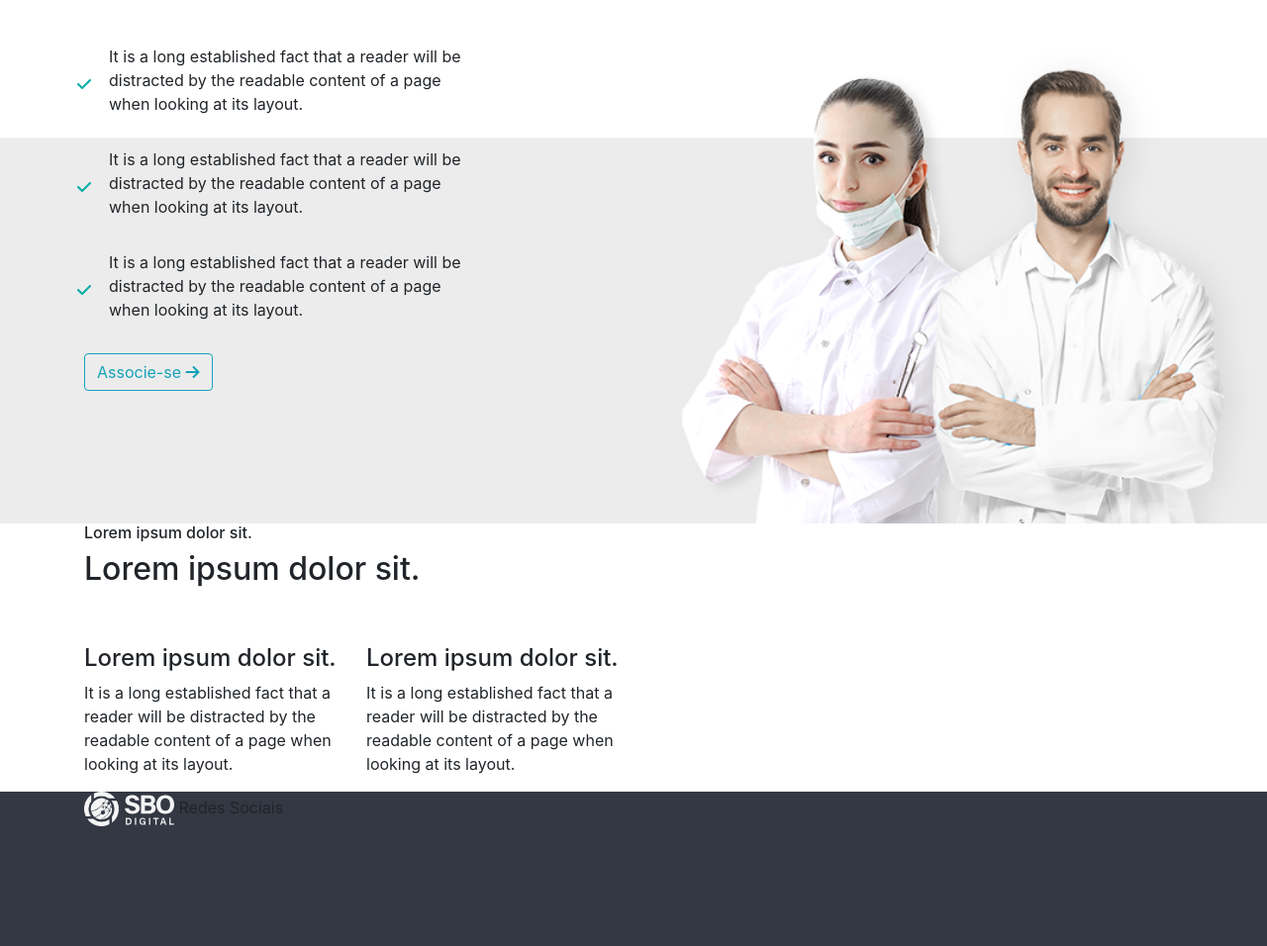
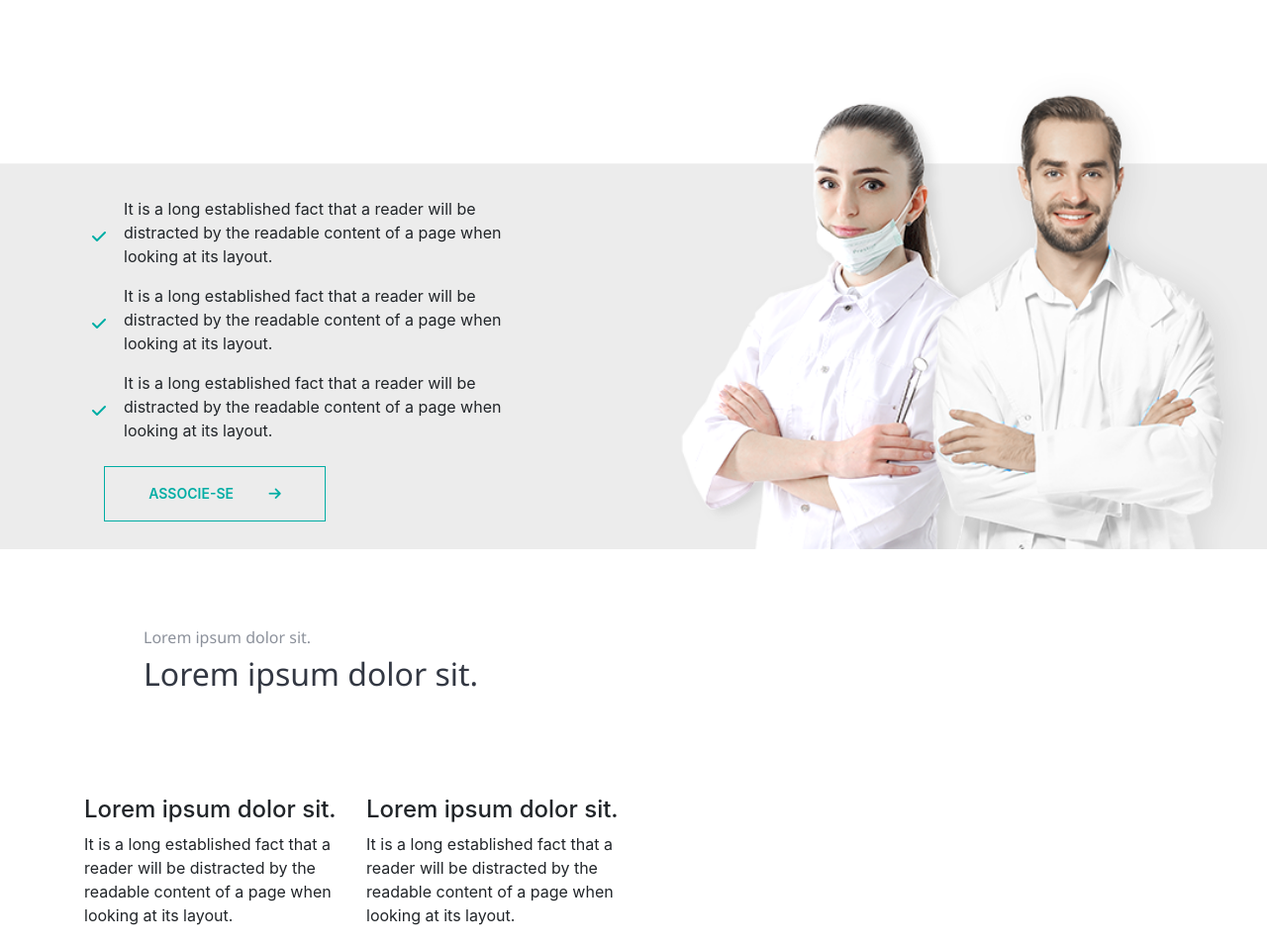
Before and after one commit to leandrown/sbodigital-site, a plain HTML site: page index.html in a window 1280 px wide. Shown: the part 920-1876 px from the top of the page at 99% size. Drawn offline with nearby package versions, Linux system fonts and the light colour scheme.

Commit message:
Ajustes gerais
- Menu finalizado;
- Banner finalizado;
- Noticias finalizado;
- Membros finalizado;

```diff
--- a/index.html
+++ b/index.html
@@ -197,7 +197,8 @@
       <div class="members-background">
          <div class="container">
             <div class="row">
-               <ul class="col-sm-4 fa-ul">
+               <div class="col-sm-5">
+                  <ul class="fa-ul">
                      <li>
                         <i class="fa-li fa fa-check"></i>
                         It is a long established fact that a reader will be distracted by the readable content of a page when looking at its layout.
@@ -212,7 +213,10 @@
                      </li>
                   </ul>
                </div>
+            </div>
+            <div class="row">
                <button type="button" class="btn btn-outline-info">Associe-se <i class="fas fa-arrow-right"></i></button>
+            </div>
          </div>
       </div>
    </section>
@@ -220,7 +224,7 @@
    <section id="services">
       <div class="container">
          <div class="row">
-            <div class="col-md-8">
+            <div class="col">
                <h6>Lorem ipsum dolor sit.</h6>
                <h2>Lorem ipsum dolor sit.</h2>
             </div>
--- a/scss/_global.scss
+++ b/scss/_global.scss
@@ -19,8 +19,20 @@
       text-transform: capitalize;
    }
 }
+h2, h6 {
+   font-family: $font-family-base;
+   margin: 0;
+   opacity: 1;
+}
+h2 {
+   color: $title;
+   font-size: 36px;
+}
+h6 {
+   color: $subtitle;
+   font-size: 14px;
+}
 #news {
-   display: flex;
    padding: 4rem 0;
    .col { padding: 1em 75px 3em 75px; }
    .card {
@@ -63,35 +75,41 @@
       border-radius: 0;
       opacity: 1;
    }
-   h2, h6 {
-      font-family: $font-family-base;
-      margin: 0;
-      opacity: 1;
-   }
-   h2 {
-      color: $title;
-      font-size: 36px;
-   }
-   h6 {
-      color: $subtitle;
-      font-size: 14px;
-   }
 }
 #members {
+   .members-background {
+      padding: 8.5em 0;
+      width: 100%;
+      height: 500px;
+      background: url('../img/young-pharmacist-on-white-background.png') center center no-repeat;
+      background-size: cover;
+   }
    li {
-      padding: 1rem 0;
+      padding: 0.5rem 0;
+      font-size: 16px;
       i {
          color: $focus;
          line-height: 5em;
          padding-right: 2em;
       }
    }
-   .members-background {
-      width: 100%;
-      height: 500px;
-      background: url('../img/young-pharmacist-on-white-background.png') center center no-repeat;
-      background-size: cover;
+   .btn {
+      width: 16em;
+      height: 4em;
+      margin-left: 2.5em;
+      color: $focus;
+      border-radius: 0;
+      border-color: $focus;
+      font-size: 14px;
+      font-weight: 600;
+      text-transform: uppercase;
+      i { padding-left: 2rem; }
    }
+   .btn:hover { color: #ffffff; }
+}
+#services {
+   padding: 4rem 0;
+   .col { padding: 1em 75px 3em 75px; }
 }
 footer {
    height: 300px;
```
Also changed, not shown: css/sbod-theme.css. Lines whose indentation alone changed are shown as unchanged.
